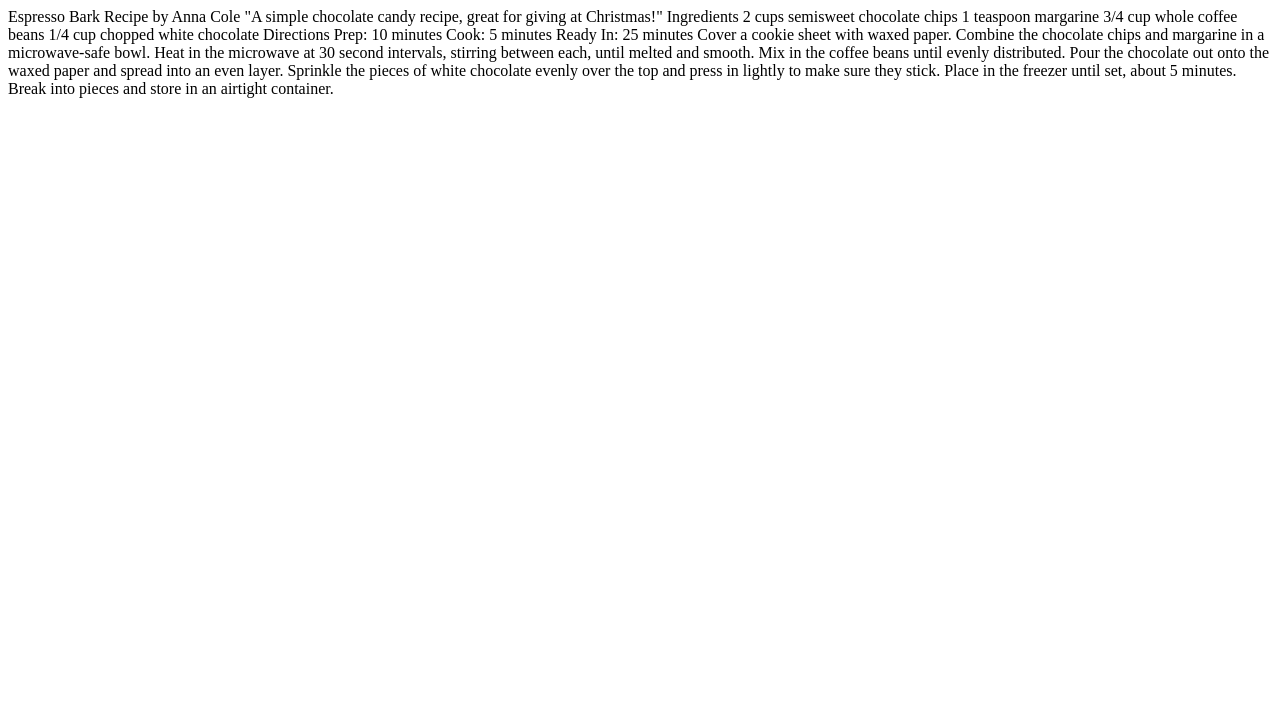
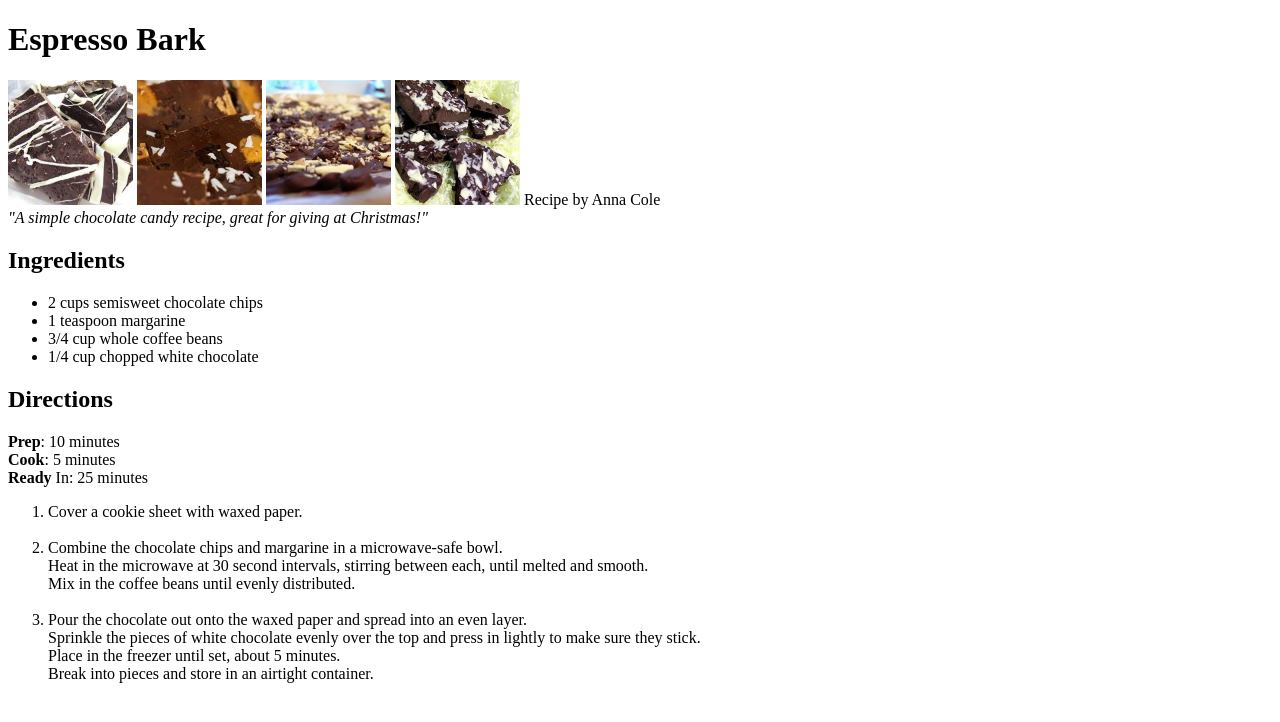
Before and after one commit to KTProg-2024/recipe-Kjkauz, a plain HTML site: page index.html in a window 1280 px wide. Drawn offline with Linux system fonts and the light colour scheme.

Commit message:
Added ordered and unorders lists

```diff
--- a/index.html
+++ b/index.html
@@ -1,37 +1,56 @@
 <!DOCTYPE html>
 <html>
     <head>
-
+      <h1>Espresso Bark</h1>
     </head>
 
     <body>
 
-Espresso Bark
 
-Recipe by Anna Cole
-"A simple chocolate candy recipe, great for giving at Christmas!"
+      <img src="candy1.jpg" height=125 length=125>
+      <img src="candy2.jpg" height=125 length=125>
+      <img src="candy3.jpg" height=125 length=125>
+      <img src="candy4.jpg" height=125 length=125>
+      Recipe by Anna Cole
+      <br>
+      <i>"A simple chocolate candy recipe, great for giving at Christmas!"</i>
+      <br>
 
-Ingredients
-2 cups semisweet chocolate chips
-1 teaspoon margarine
-3/4 cup whole coffee beans
-1/4 cup chopped white chocolate
+      <h2>Ingredients</h2>
+      <ul>
+      <li>2 cups semisweet chocolate chips</li>
+      <li>1 teaspoon margarine</li>
+      <li>3/4 cup whole coffee beans</li>
+      <li>1/4 cup chopped white chocolate</li>
+      </ul>
 
-Directions
-Prep: 10 minutes
-Cook: 5 minutes
-Ready In: 25 minutes
+      <h2>Directions</h2>
+      <b>Prep</b>: 10 minutes
+      <br>
+      <b>Cook</b>: 5 minutes
+      <br>
+      <b>Ready</b> In: 25 minutes
+      <br>
 
-Cover a cookie sheet with waxed paper.
+      <ol>
 
-Combine the chocolate chips and margarine in a microwave-safe bowl.
-Heat in the microwave at 30 second intervals, stirring between each, until melted and smooth.
-Mix in the coffee beans until evenly distributed.
+      <li>Cover a cookie sheet with waxed paper.</li>
+      <br>
 
-Pour the chocolate out onto the waxed paper and spread into an even layer.
-Sprinkle the pieces of white chocolate evenly over the top and press in lightly to make sure they stick.
-Place in the freezer until set, about 5 minutes.
-Break into pieces and store in an airtight container.
+      <li>Combine the chocolate chips and margarine in a microwave-safe bowl.
+      <br>
+      Heat in the microwave at 30 second intervals, stirring between each, until melted and smooth.
+      <br>
+      Mix in the coffee beans until evenly distributed.</li>
+      <br>
+
+      <li>Pour the chocolate out onto the waxed paper and spread into an even layer.
+      <br>
+      Sprinkle the pieces of white chocolate evenly over the top and press in lightly to make sure they stick.
+      <br>
+      Place in the freezer until set, about 5 minutes.
+      <br>
+      Break into pieces and store in an airtight container.</li>
 
     </body>
 </html>
```
Also changed, not shown: candy1.jpg (added), candy2.jpg (added), candy3.jpg (added), candy4.jpg (added).
